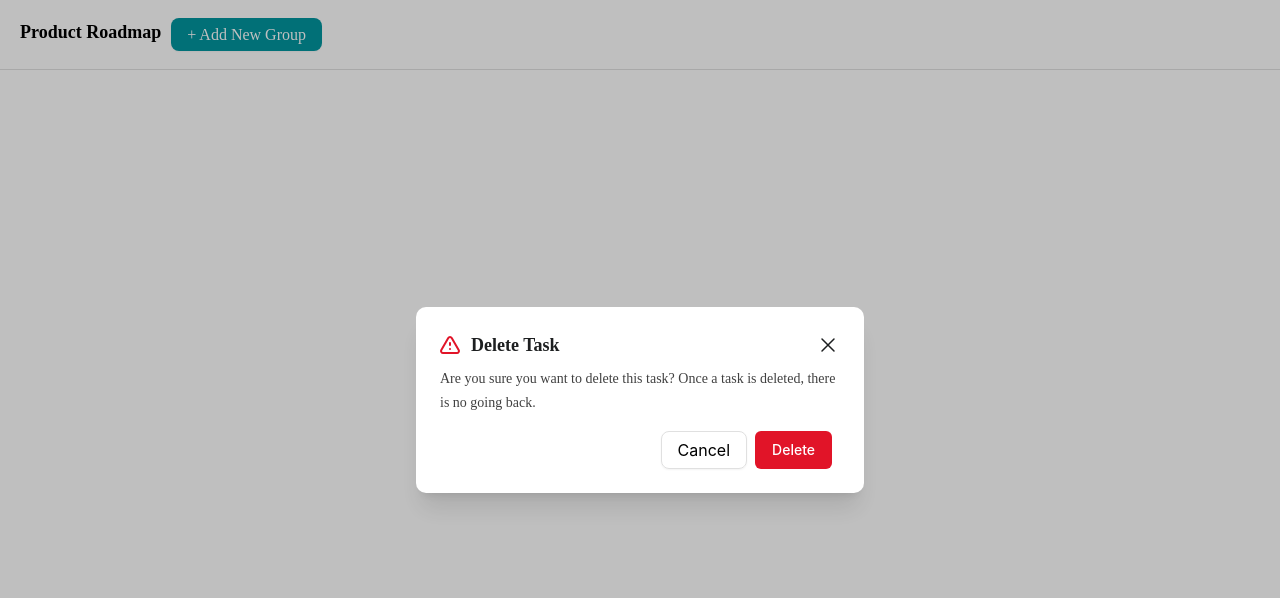
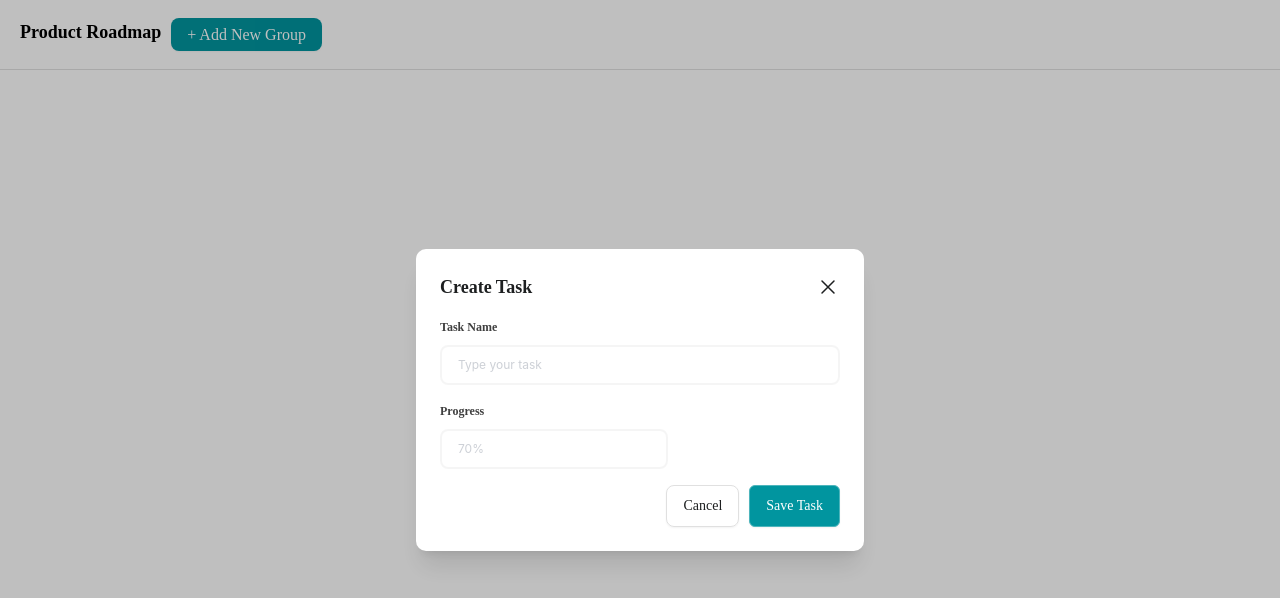
Before and after one commit to mzbudi/rakamin-mini-project, a React (Create React App) app: page / in a window 1280 px wide. Both pictures are taken after a click on the button "+ Add New Group". Shown: the top 598 px of the page. Built offline with nearby package versions, Linux system fonts and the light colour scheme.

Commit message:
Add : Create Task modal view

```diff
--- a/src/components/Modal.jsx
+++ b/src/components/Modal.jsx
@@ -36,7 +36,7 @@ function MyDialog({ isOpen, setIsOpen, modalConfig }) {
                 leaveTo="opacity-0 scale-95"
               >
                 <Dialog.Panel className="w-full max-w-md transform overflow-hidden rounded-[10px] bg-white p-6 text-left align-middle shadow-xl transition-all">
-                  <Dialog.Title className="text-lg font-bold font-nunito leading-7 flex items-center text-modalTitle justify-between">
+                  <Dialog.Title className="text-lg font-bold font-nunito leading-7 flex items-center text-modalTitle justify-between mb-2">
                     <div className="flex items-center">
                       {modalConfig.icon ? modalConfig.icon : null}
                       {modalConfig.title}
@@ -50,13 +50,13 @@ function MyDialog({ isOpen, setIsOpen, modalConfig }) {
                         xmlns="http://www.w3.org/2000/svg"
                         fill="none"
                         viewBox="0 0 24 24"
-                        stroke-width="1.5"
+                        strokeWidth="1.5"
                         stroke="currentColor"
-                        class="w-6 h-6 hover:scale-110"
+                        className="w-6 h-6 hover:scale-110"
                       >
                         <path
-                          stroke-linecap="round"
-                          stroke-linejoin="round"
+                          strokeLinecap="round"
+                          strokeLinejoin="round"
                           d="M6 18L18 6M6 6l12 12"
                         />
                       </svg>
@@ -67,12 +67,12 @@ function MyDialog({ isOpen, setIsOpen, modalConfig }) {
                   <div className="mt-4 flex justify-end">
                     <button
                       type="button"
-                      className="flex flex-row justify-center items-center px-4 py-1 rounded-lg border-[1px] shadow-sm border-[#E0E0E0] hover:bg-blue-200 focus:outline-none focus-visible:ring-2 focus-visible:ring-blue-500 focus-visible:ring-offset-2"
+                      className="flex flex-row mr-[5px] justify-center items-center px-4 py-1 rounded-lg border shadow-sm border-[#E0E0E0] hover:bg-blue-200 focus:outline-none focus-visible:ring-2 focus-visible:ring-blue-500 focus-visible:ring-offset-2"
                       onClick={() => {
                         setIsOpen(false);
                       }}
                     >
-                      {modalConfig.button.cancel.text}
+                      <p className="font-nunito text-sm leading-6 text-modalTitle">{modalConfig.button.cancel.text}</p>
                     </button>
                     {modalConfig.button.secondary.button}
                   </div>
--- a/src/layout/NavbarLayout.jsx
+++ b/src/layout/NavbarLayout.jsx
@@ -1,24 +1,44 @@
 import React, { useState } from "react";
 import Modal from "../components/Modal";
-import { ReactComponent as CloseSVG } from "../svg/Danger.svg";
 
 const NavbarLayout = () => {
   const [isOpen, setIsOpen] = useState(false);
-  // const [input, setInput] = useState("");
+  const [input, setInput] = useState({
+    taskName: "",
+    progress: "",
+  });
 
-  // const handleInput = (e) => {
-  //   setInput(e.target.value);
-  // };
+  //create handle input function to multiple inputs
+  const handleInput = (e, field) => {
+    setInput({ ...input, [field]: e.target.value });
+  };
+
+  console.log(input);
 
   const modalConfig = {
-    title: "Delete Task",
-    icon: <CloseSVG className="mr-[11px]" />,
+    title: "Create Task",
     content: (
       <>
-        <p className="text-sm leading-6 font-normal text-modalContent font-nunito">
-          Are you sure you want to delete this task? Once a task is deleted,
-          there is no going back.
+        <p className="text-xs leading-5 font-bold text-modalContent font-nunito mt-4">
+          Task Name
         </p>
+        <input
+          type="text"
+          placeholder="Type your task"
+          className="w-full border-2 border-[#EDEDED] rounded-lg px-4 py-2 mt-2 text-xs leading-5 opacity-50"
+          onChange={(e) => handleInput(e, "taskName")}
+          value={input.taskName}
+        />
+        <p className="text-xs leading-5 font-bold text-modalContent font-nunito mt-4">
+          Progress
+        </p>
+        <input
+          type="text"
+          placeholder="70%"
+          className="border-2 border-[#EDEDED] rounded-lg px-4 py-2 mt-2 text-xs leading-5 opacity-50"
+          onChange={(e) => handleInput(e, "progress")}
+          value={input.progress}
+        />
       </>
     ),
     button: {
@@ -32,12 +52,12 @@ const NavbarLayout = () => {
         button: (
           <button
             type="button"
-            className="inline-flex mx-2 rounded-md border border-transparent bg-danger px-4 py-2 text-sm font-medium text-white hover:bg-blue-200 focus:outline-none focus-visible:ring-2 focus-visible:ring-blue-500 focus-visible:ring-offset-2"
+            className="flex flex-row justify-center ml-[5px] rounded-md shadow-sm border border-borderPrimary bg-primary px-4 py-2 text-sm font-medium text-white hover:bg-borderPrimary focus:outline-none focus-visible:ring-2 focus-visible:ring-borderPrimary focus-visible:ring-offset-2"
             onClick={() => {
               setIsOpen(false);
             }}
           >
-            Delete
+            <p className="font-nunito text-sm leading-6 text-white">Save Task</p>
           </button>
         ),
         onClick: () => {
```
